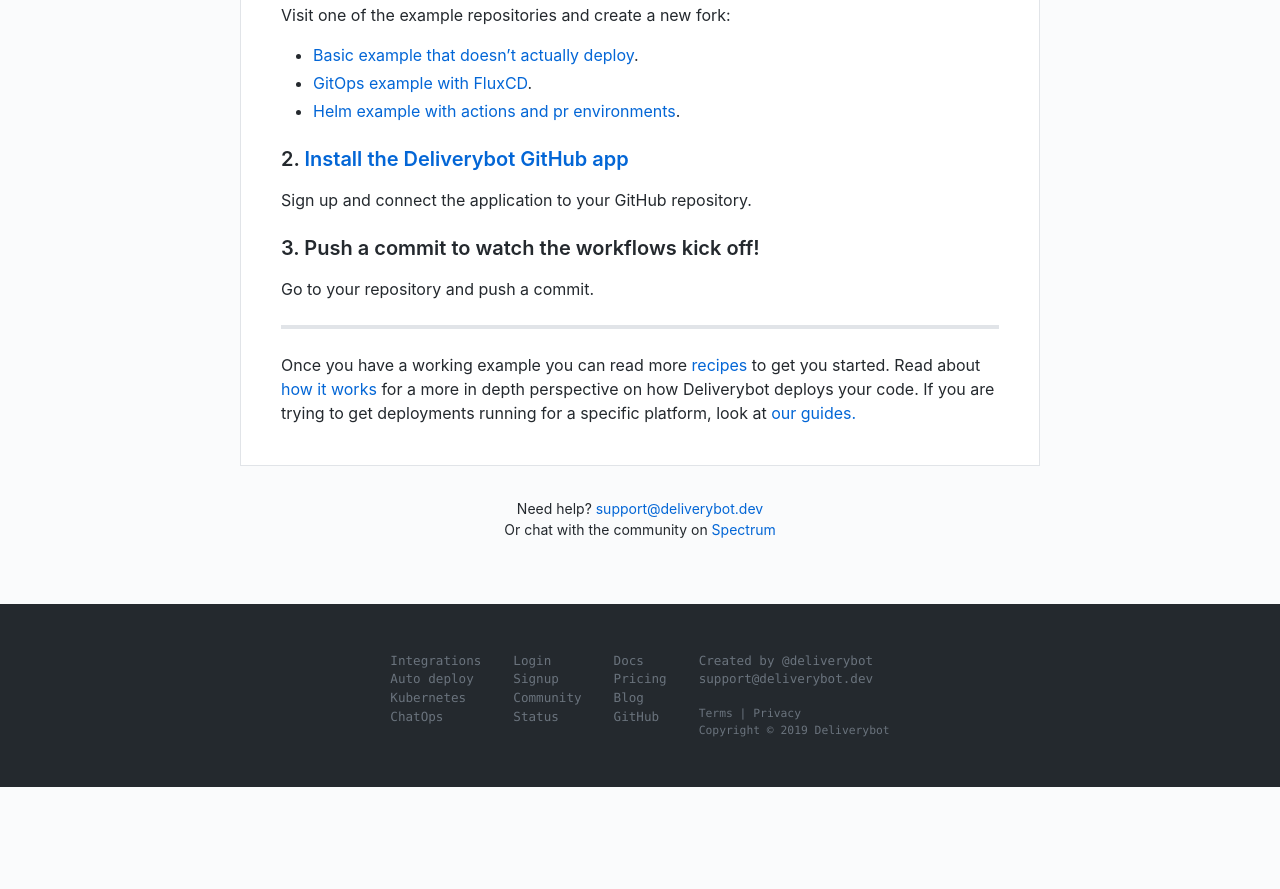
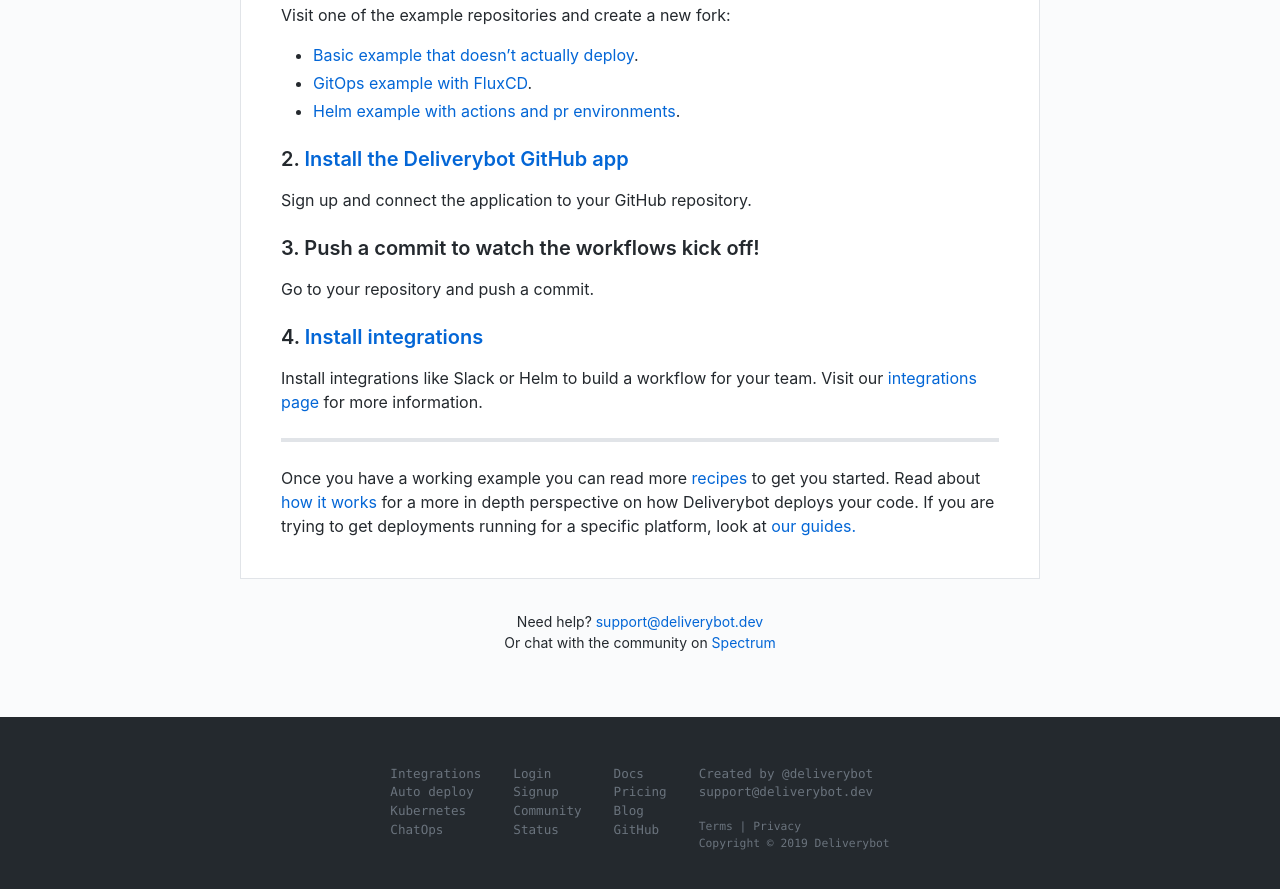
Before and after one commit to deliverybot/deliverybot.github.io, a Jekyll site: the page built from docs/index.md, in a window 1280 px wide and 900 px high, scrolled down 910 px. Shown: the top 889 px of the window. Built offline with Jekyll 4.4.1, drawn with Linux system fonts in a browser that asks for light colours; before the commit the page ends 1697 px from its top, so only the background shows below that.

```diff
--- a/_includes/highlights.html
+++ b/_includes/highlights.html
@@ -12,6 +12,7 @@
         <p>
           {{highlight.description}}
         </p>
+        <p class="mt-3 text-mono" style="font-size: 0.9em;"><a href="/docs/">Read the tutorial ></a></p>
       </div>
     </div>
   </div>
--- a/docs/index.md
+++ b/docs/index.md
@@ -26,6 +26,11 @@
 
 Go to your repository and push a commit.
 
+### 4. [Install integrations][integrations]{:target="_blank"}
+
+Install integrations like Slack or Helm to build a workflow for your team. Visit
+our [integrations page][integrations]{:target="_blank"} for more information.
+
 <hr>
 
 Once you have a working example you can read more [recipes][recipes] to get you
@@ -40,3 +45,4 @@
 [example]: https://github.com/deliverybot/example
 [example-helm]: https://github.com/deliverybot/example-helm
 [example-gitops]: https://github.com/deliverybot/example-gitops
+[integrations]: /integrations
```
